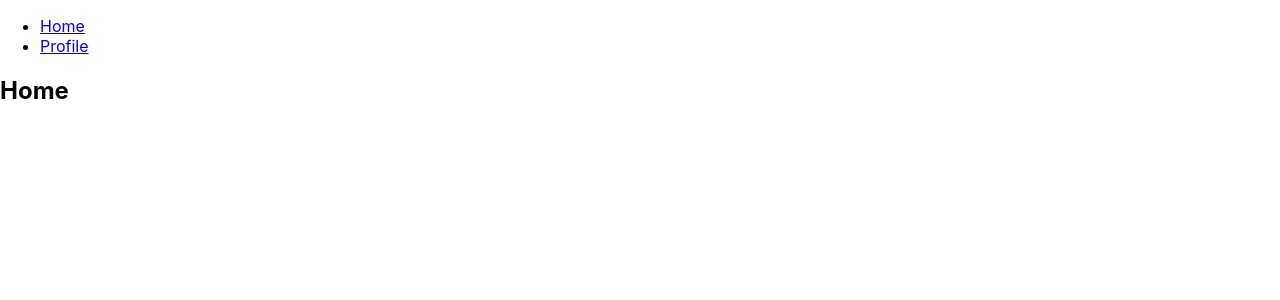
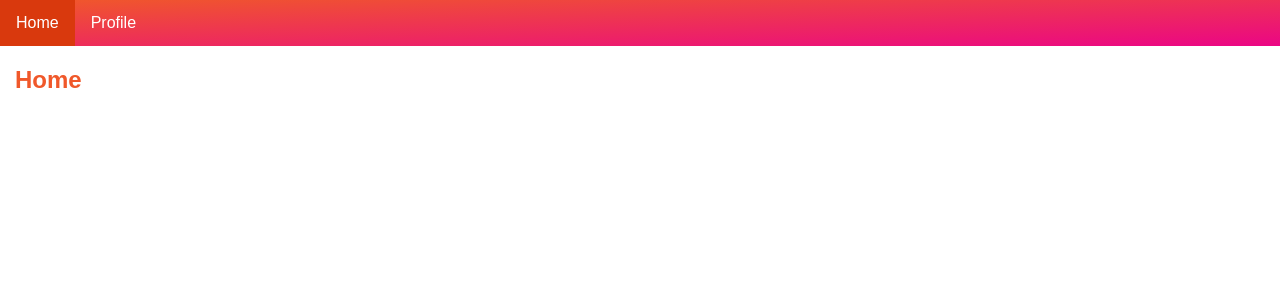
Before and after one commit to SpiritBreaker226/react-auth0, a React (Create React App) app: page / in a window 1280 px wide. Shown: the top 300 px of the page. Built offline with nearby package versions, Linux system fonts and the light colour scheme.

Commit message:
Add Basic Styling to Application

```diff
--- a/src/index.css
+++ b/src/index.css
@@ -1,13 +1,53 @@
 body {
   margin: 0;
-  font-family: -apple-system, BlinkMacSystemFont, 'Segoe UI', 'Roboto', 'Oxygen',
-    'Ubuntu', 'Cantarell', 'Fira Sans', 'Droid Sans', 'Helvetica Neue',
-    sans-serif;
-  -webkit-font-smoothing: antialiased;
-  -moz-osx-font-smoothing: grayscale;
+  padding: 0;
+  font-family: sans-serif;
 }
 
-code {
-  font-family: source-code-pro, Menlo, Monaco, Consolas, 'Courier New',
-    monospace;
+.body {
+  margin: 15px;
 }
+
+h1,
+h2,
+h3 {
+  color: #f0582a;
+}
+
+button {
+  margin: 5px;
+}
+
+ul.unstyled {
+  list-style-type: none;
+  margin: 0;
+  padding: 0;
+}
+
+nav ul {
+  list-style-type: none;
+  margin: 0;
+  padding: 0;
+  overflow: hidden;
+  background-image: linear-gradient(to bottom right, #f0582a, #eb0685);
+}
+
+nav li {
+  float: left;
+}
+
+nav li a {
+  display: block;
+  color: white;
+  text-align: center;
+  padding: 14px 16px;
+  text-decoration: none;
+}
+
+nav li a:hover {
+  background-color: #d9390d;
+}
+
+nav button {
+  margin-top: 13px;
+}
```
